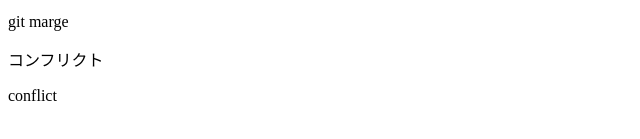
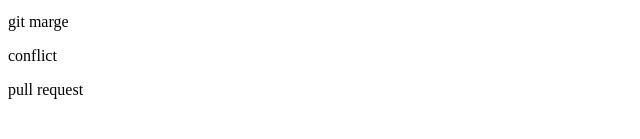
Before and after one commit to Masamitsu-CM/git_tutorial, a plain HTML site: page index.html in a window 1280 px wide. Shown: the part 155-294 px from the top of the page, without its empty margins (0-640 px from the left). Drawn offline with Linux system fonts and the light colour scheme.

Commit message:
pull request追記

```diff
--- a/index.html
+++ b/index.html
@@ -3,5 +3,5 @@
 <p>git diff</p>
 <p>git commit --amend</p>
 <p>git marge</p>
-<p>コンフリクト</p>
 <p>conflict</p>
+<p>pull request</p>
```
